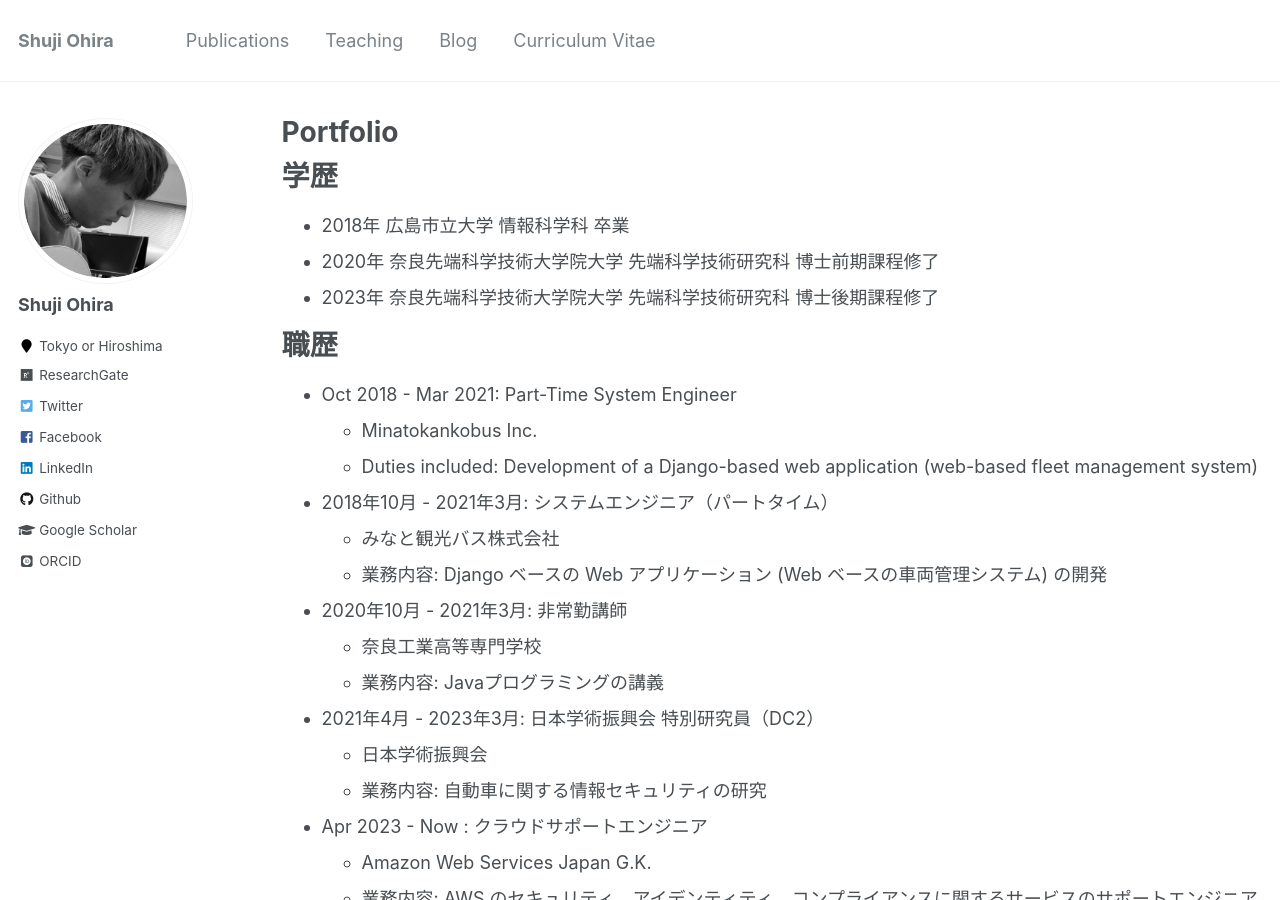
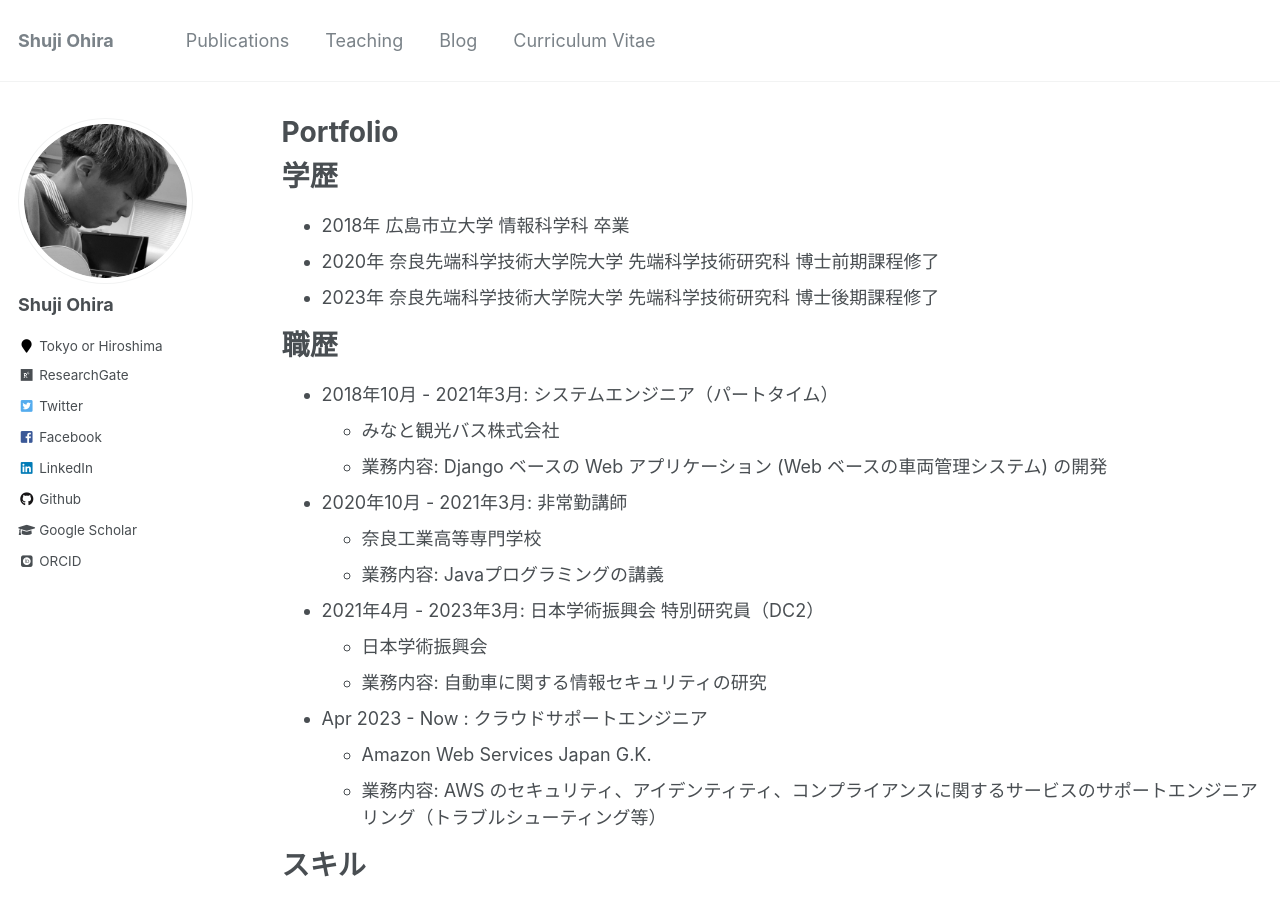
Before and after one commit to shuji-oh/shuji-oh.github.io, a Jekyll site: the page built from _pages/portfolio.md, in a window 1280 px wide and 900 px high. Built offline with Jekyll 4.4.1, drawn with Linux system fonts in a browser that asks for light colours; some web fonts are replaced.

Commit message:
Update portfolio.md

```diff
--- a/_pages/portfolio.md
+++ b/_pages/portfolio.md
@@ -15,10 +15,6 @@ author_profile: true
 
 職歴
 ======
-* Oct 2018 - Mar 2021: Part-Time System Engineer
-  * Minatokankobus Inc.
-  * Duties included: Development of a Django-based web application (web-based fleet management system)
-
 * 2018年10月 - 2021年3月: システムエンジニア（パートタイム）
   * みなと観光バス株式会社
   * 業務内容: Django ベースの Web アプリケーション (Web ベースの車両管理システム) の開発
```
